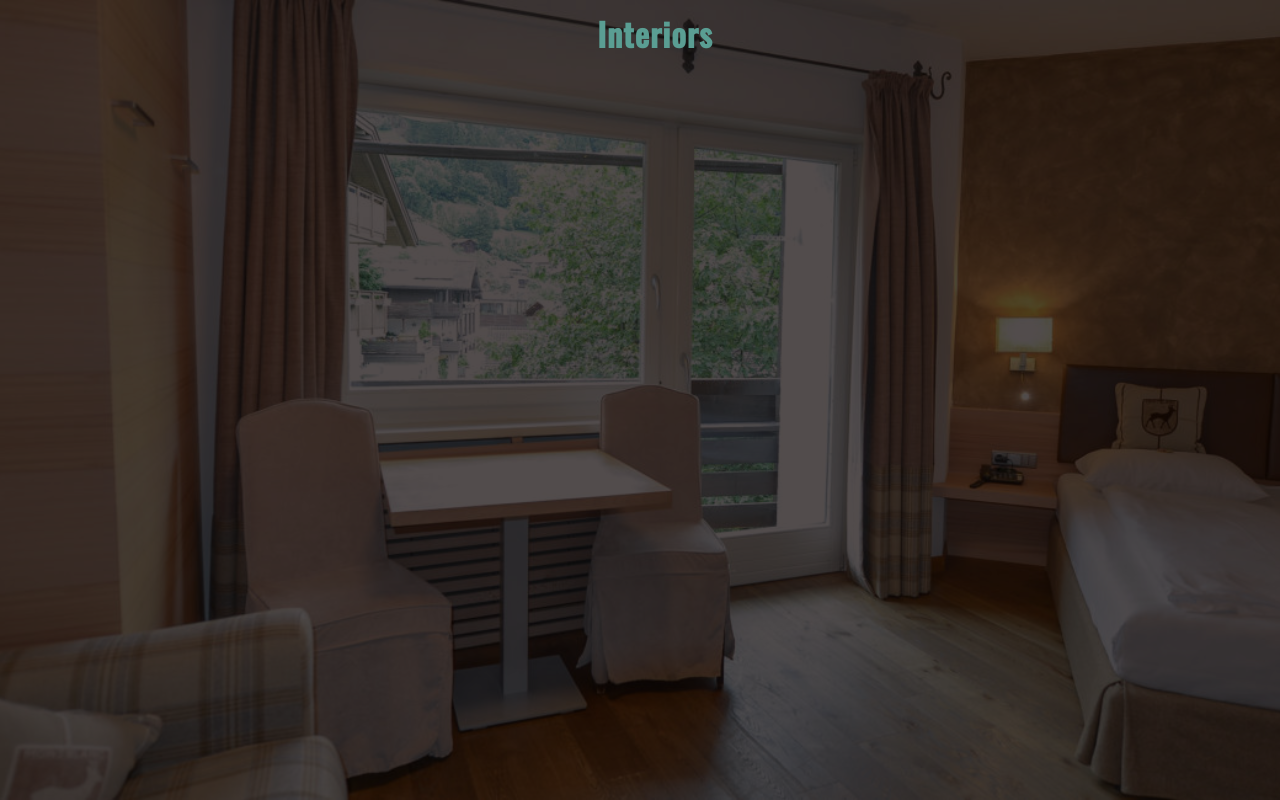
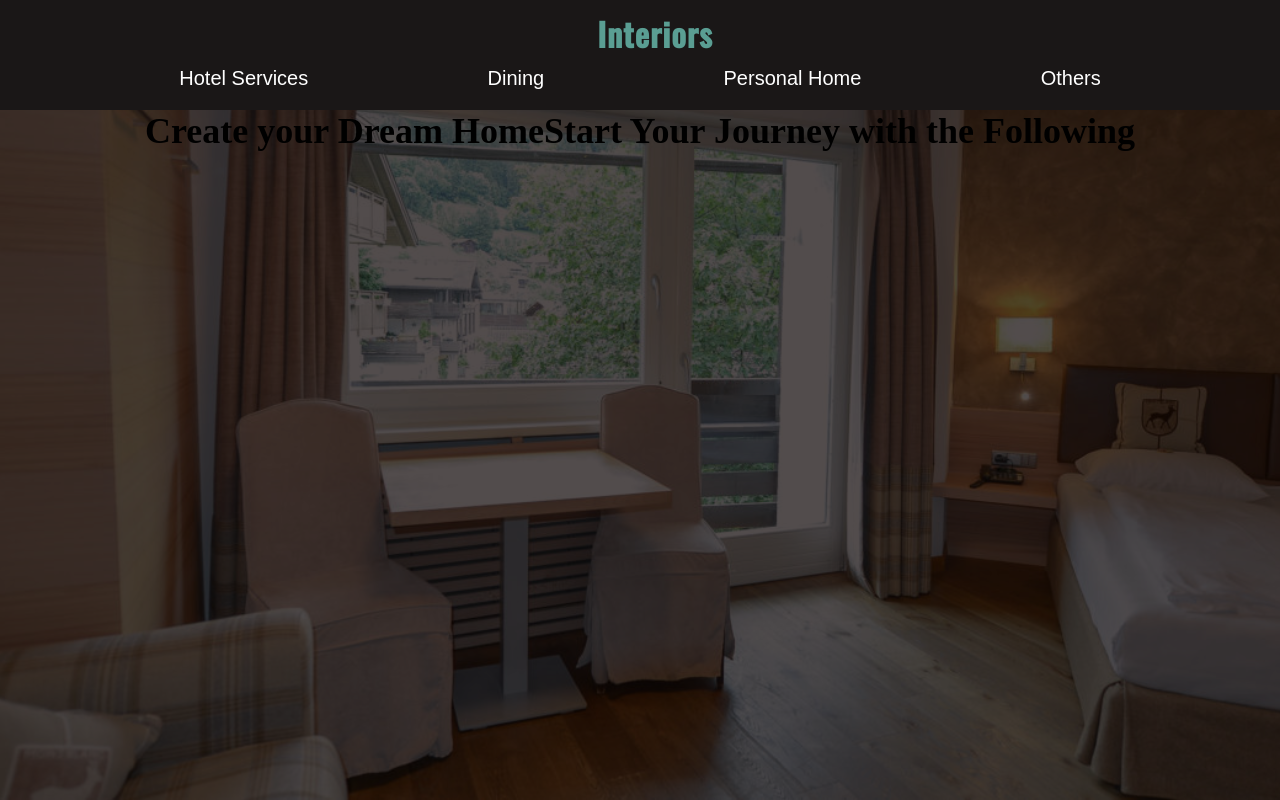
Before and after one commit to Harshil78678/interior-website, a plain HTML site: page Index.HTML in a window 1280 px wide. Drawn offline with nearby package versions, Linux system fonts and the light colour scheme.

Commit message:
Almost There

```diff
--- a/Index.HTML
+++ b/Index.HTML
@@ -14,7 +14,21 @@
 </head>
 <body>
     <div class="bg">
-        <div class="logo"> <h1>Interiors</h1></div>
+        <div class="navbar">
+            <div class="logo"> <h1>Interiors</h1></div>
+            <div class="options">
+                <ul>
+                    <li>Hotel Services</li>
+                    <li>Dining</li>
+                    <li>Personal Home</li>
+                    <li>Others</li>
+                </ul>
+            </div>
+        </div>
+        <div class="title">
+            <h1>Create your Dream Home</h1>
+            <h1>Start Your Journey with the Following</h1>
+        </div>
     </div>
 </body>
 </html>
```
